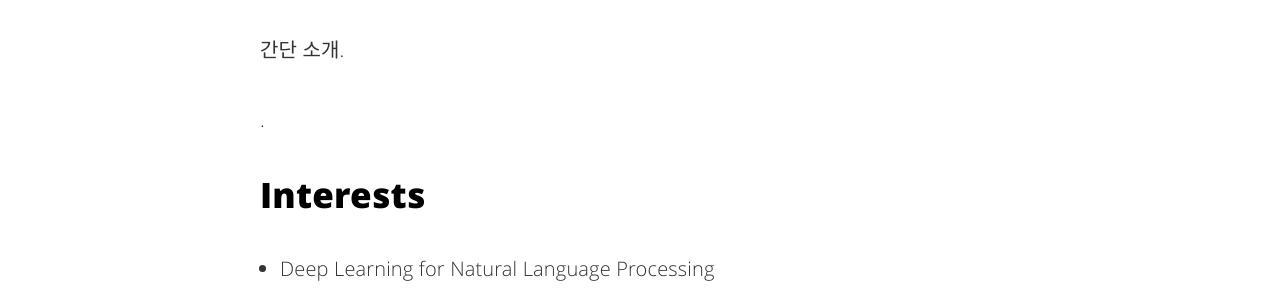
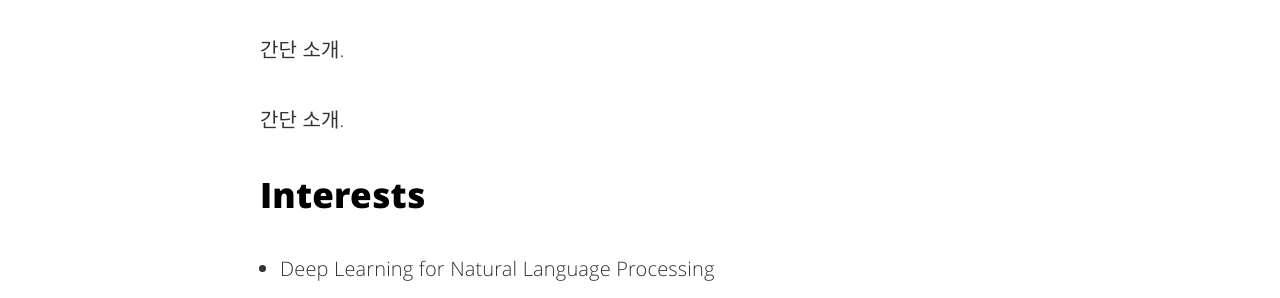
Before and after one commit to hcnoh/blog-prev, a Jekyll site: the page built from about.html, in a window 1280 px wide. Shown: the part 1250-1548 px from the top of the page. Built offline with Jekyll 4.4.1, drawn with Linux system fonts in a browser that asks for light colours.

Commit message:
Update about.html

```diff
--- a/about.html
+++ b/about.html
@@ -12,7 +12,7 @@ description: "Some description about HCNOH..."
 <p>간단 소개.</p>
 
 
-<p>.</p>
+<p>간단 소개.</p>
 
 <h2>Interests</h2>
 
```
